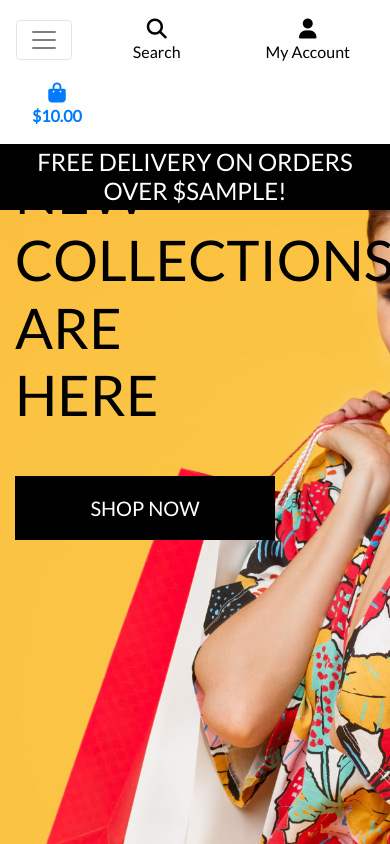
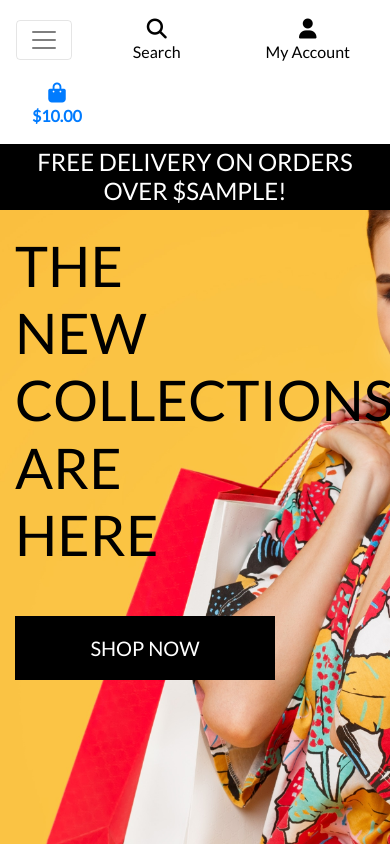
Before and after one commit to pavlo-myskov/boutique-ado, a Django app: template home/templates/home/index.html in a window 390 px wide. Run offline with Django 3.2, Linux system fonts and the light colour scheme; the template is opened without the code that fills it: most values are stand-ins (such as "Sample title", 1, 10 or a date in 2020); some libraries are stand-ins or nearby versions.

Commit message:
FIX: pad the top a bit when navbar is collapsed on mobile

```diff
--- a/static/css/base.css
+++ b/static/css/base.css
@@ -3,11 +3,12 @@ html {
 }
 
 body {
-  background: url('/media/homepage_background_cropped.jpg') no-repeat center center fixed;
+  background: url("/media/homepage_background_cropped.jpg") no-repeat center
+    center fixed;
   background-size: cover;
   height: calc(100vh - 164px);
   color: #555;
-  font-family: 'Lato';
+  font-family: "Lato";
 }
 
 /* from Bulma */
@@ -93,3 +94,14 @@ body {
     padding-top: 164px;
   }
 }
+
+/* pad the top a bit when navbar is collapsed on mobile */
+@media (max-width: 991px) {
+  .header-container {
+    padding-top: 116px;
+  }
+
+  body {
+    height: calc(100vh - 116px);
+  }
+}
```
Lines whose indentation alone changed are shown as unchanged.
